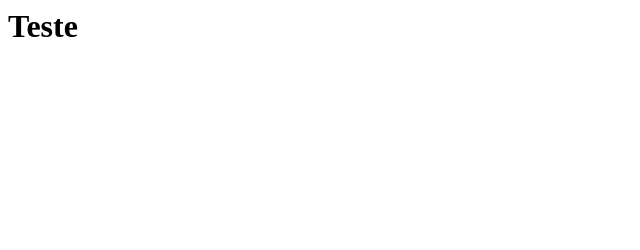
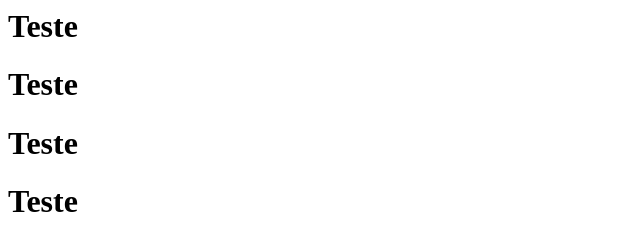
Before and after one commit to nathanael-iung/git-rep, a plain HTML site: page teste.html in a window 1280 px wide. Shown: the whole page, without its empty margins (0-640 px from the left). Drawn offline with Linux system fonts and the light colour scheme.

Commit message:
commit 2

```diff
--- a/teste.html
+++ b/teste.html
@@ -8,6 +8,12 @@
 
     <h1>Teste</h1>
 
+    <h1>Teste</h1>
+
+    <h1>Teste</h1>
+
+    <h1>Teste</h1>
+
 </body>
 
 </html>
```
